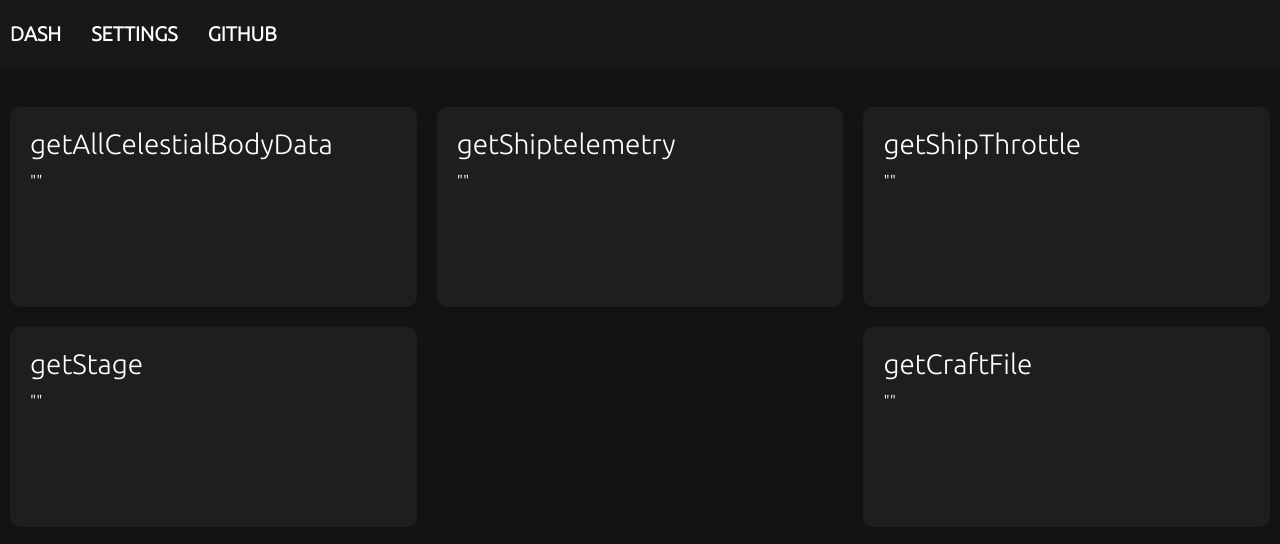
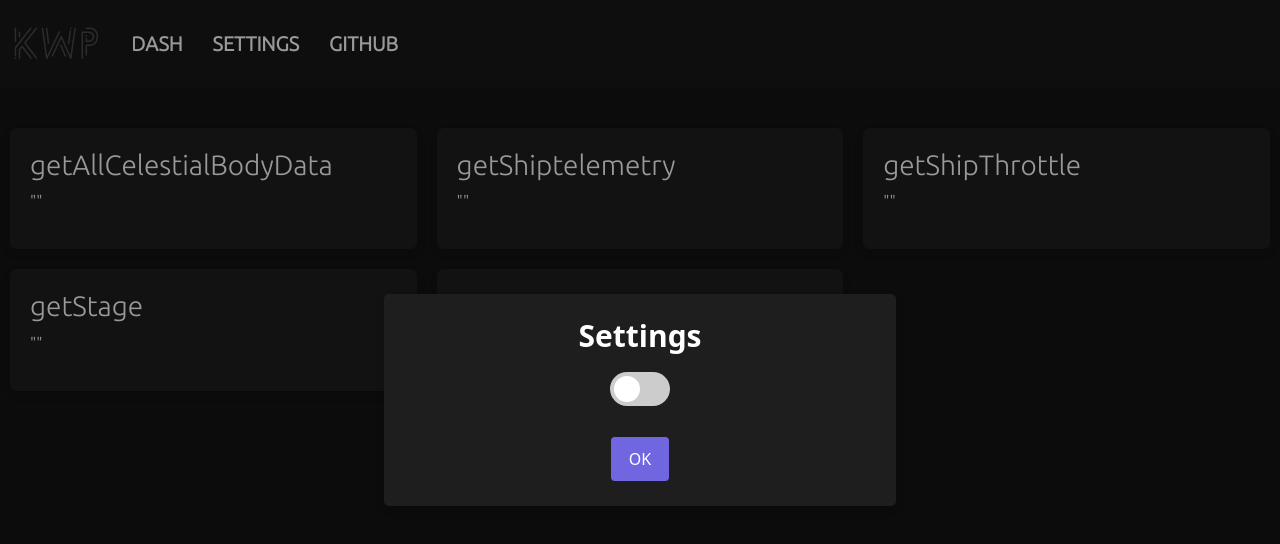
Before and after one commit to Bit-Studios/KerbalWebProgram, a website: page Frontend/Standalone/public/index.html in a window 1280 px wide. Both pictures are taken after a click on the link "SETTINGS". Drawn offline with Linux system fonts and the light colour scheme; no server answers.

Commit message:
add test settings page

```diff
--- a/Frontend/Standalone/public/assets/css/main.css
+++ b/Frontend/Standalone/public/assets/css/main.css
@@ -1,4 +1,6 @@
 @import url('https://fonts.googleapis.com/css2?family=Ubuntu:wght@300&display=swap');
+@import url('../lib/fonts/Potra.ttf');
+
 .centerScreen {
     position: absolute;
     top: 50%;
@@ -17,3 +19,31 @@
 .ubuntuFont {
     font-family: 'Ubuntu', sans-serif;
 }
+
+.box {
+    width: auto;
+    height: auto;
+    max-width: 100%;
+    max-height: 100%;
+    background-color: #1e1e1e;
+    border-radius: 7px;
+    box-shadow: 0 4px 8px rgba(0, 0, 0, 0.15);
+    display: inline-block;
+    margin: 10px;
+    vertical-align: top;
+    overflow: hidden;
+    color: #FFF;
+    padding: 20px;
+  }
+
+  .grid {
+    display: flex;
+    flex-wrap: wrap;
+    justify-content: space-between;
+    align-content: flex-start;
+    justify-content: flex-start;
+  }
+
+  .grid .box {
+    flex-basis: calc(33.33% - 20px);
+  }
--- a/Frontend/Standalone/public/assets/css/nav.css
+++ b/Frontend/Standalone/public/assets/css/nav.css
@@ -21,6 +21,7 @@ section#nav{
     background-color: rgba(255, 255, 255, 0.02);
     backdrop-filter: blur(10px);
     z-index: 1;
+    align-items: center;
     }
 
     section#nav div#wrapper a{
@@ -32,6 +33,7 @@ section#nav{
     display: flex;
     align-items: center;
     text-align: center;
+    justify-content: center;
 
     color: #FFFFFF;
 
@@ -50,3 +52,12 @@ section#nav{
     section#nav div#wrapper a:not(:hover){
         color:#FFFFFF;
     }
+
+    @font-face {
+        font-family: 'Potra';
+        src: url('../lib/fonts/Potra.ttf');
+    }
+    .logoFont {
+        font-family: 'Potra';
+        font-size: 45px;
+    }
--- a/Frontend/Standalone/public/assets/css/rawData.css
+++ b/Frontend/Standalone/public/assets/css/rawData.css
@@ -1,26 +0,0 @@
-.box {
-    width: 200px;
-    height: 200px;
-    max-width: 100%;
-    max-height: 100%;
-    background-color: #1e1e1e;
-    border-radius: 10px;
-    box-shadow: 0 4px 8px rgba(0, 0, 0, 0.15);
-    display: inline-block;
-    margin: 10px;
-    vertical-align: top;
-    overflow: hidden;
-    color: #FFF;
-    padding: 20px;
-  }
-
-  .grid {
-    display: flex;
-    flex-wrap: wrap;
-    justify-content: space-between;
-    align-content: flex-start;
-  }
-
-  .grid .box {
-    flex-basis: calc(33.33% - 20px);
-  }
--- /dev/null
+++ b/Frontend/Standalone/public/assets/css/settings.css
@@ -0,0 +1,6 @@
+div.settingsContainer {
+    display: flex;
+    flex-direction: column;
+    align-items: flex-start;
+    justify-content: flex-start;
+}
--- /dev/null
+++ b/Frontend/Standalone/public/assets/js/settingsManager.js
@@ -0,0 +1,16 @@
+$(document).ready(function() {
+    $('#settings_BTN').click(function() {
+        settings.fire({
+            title: 'Settings',
+            icon: 'none',
+            html: `
+            <div class="settingsContainer">
+            <label class="switch">
+            <input type="checkbox">
+            <span class="slider round"></span>
+          </label>
+          </div>
+            `
+        })
+    })
+  });
--- a/Frontend/Standalone/public/assets/js/sweetAlertMethods.js
+++ b/Frontend/Standalone/public/assets/js/sweetAlertMethods.js
@@ -17,5 +17,24 @@ const notificationBottom = Swal.mixin({
     didOpen: (toast) => {
       toast.addEventListener('mouseenter', Swal.stopTimer)
       toast.addEventListener('mouseleave', Swal.resumeTimer)
+      toast.addEventListener('click', Swal.close)
     }
   })
+
+  const settings = Swal.mixin({
+    toast: false,
+    position: 'center',
+    showConfirmButton: true,
+    iconColor: 'white',
+    customClass: {
+      popup: 'dark-bg'
+    },
+    showClass: {
+        popup: 'animate__animated animate__fadeInRight'
+    },
+    hideClass: {
+        popup: 'animate__animated animate__fadeOutRight'
+    },
+    didOpen: (toast) => {
+    }
+  })
--- /dev/null
+++ b/Frontend/Standalone/public/assets/lib/toggles/toggle.css
@@ -0,0 +1,62 @@
+/* The switch - the box around the slider */
+.switch {
+    position: relative;
+    display: inline-block;
+    width: 60px;
+    height: 34px;
+  }
+
+  /* Hide default HTML checkbox */
+  .switch input {
+    opacity: 0;
+    width: 0;
+    height: 0;
+  }
+
+  /* The slider */
+  .slider {
+    position: absolute;
+    cursor: pointer;
+    top: 0;
+    left: 0;
+    right: 0;
+    bottom: 0;
+    background-color: #ccc;
+    -webkit-transition: .4s;
+    transition: .4s;
+  }
+
+  .slider:before {
+    position: absolute;
+    content: "";
+    height: 26px;
+    width: 26px;
+    left: 4px;
+    bottom: 4px;
+    background-color: white;
+    -webkit-transition: .4s;
+    transition: .4s;
+  }
+
+  input:checked + .slider {
+    background-color: #2196F3;
+  }
+
+  input:focus + .slider {
+    box-shadow: 0 0 1px #2196F3;
+  }
+
+  input:checked + .slider:before {
+    -webkit-transform: translateX(26px);
+    -ms-transform: translateX(26px);
+    transform: translateX(26px);
+  }
+
+  /* Rounded sliders */
+  .slider.round {
+    border-radius: 34px;
+  }
+
+  .slider.round:before {
+    border-radius: 50%;
+  }
--- a/Frontend/Standalone/public/index.html
+++ b/Frontend/Standalone/public/index.html
@@ -10,6 +10,7 @@
     <link rel="stylesheet" type="text/css" href="assets/css/main.css"/>
     <link rel="stylesheet" type="text/css" href="assets/css/rawData.css"/>
     <link rel="stylesheet" type="text/css" href="assets/css/swalExtra.css"/>
+    <link rel="stylesheet" type="text/css" href="assets/lib/toggles/toggle.css"/>
     <link rel="stylesheet" type="text/css" href="assets/lib/animateCss/animate.min.css"/>
     <link rel="stylesheet" type="text/css" href="assets/lib/OverlayScrollbarsMin/css/OverlayScrollbars.min.css" />
     <link rel="stylesheet" type="text/css" href="assets/lib/@sweetalert2/theme-material-ui/material-ui.css">
@@ -21,6 +22,7 @@
     <script type="text/javascript" src="assets/js/loadingScreen.js"></script>
     <script type="text/javascript" src="assets/js/rawData.js"></script>
     <script type="text/javascript" src="assets/js/sweetAlertMethods.js"></script>
+    <script type="text/javascript" src="assets/js/settingsManager.js"></script>
   </head>
   <body class="background">
     <section id="loading">
@@ -32,8 +34,9 @@
     </section>
     <section id="nav" class="ubuntuFont hide postConnect">
         <div id="wrapper">
+          <span class="logoFont">KWP</span>
           <a id="home_BTN" href="#dash">DASH</a>
-          <a id="about_BTN" href="#settings">SETTINGS</a>
+          <a id="settings_BTN" href="#settings">SETTINGS</a>
           <a id="portfolio_BTN" href="#github">GITHUB</a>
         </div>
     </section>
```
Also changed, not shown: Frontend/Standalone/public/assets/lib/fonts/Potra.ttf (added).
